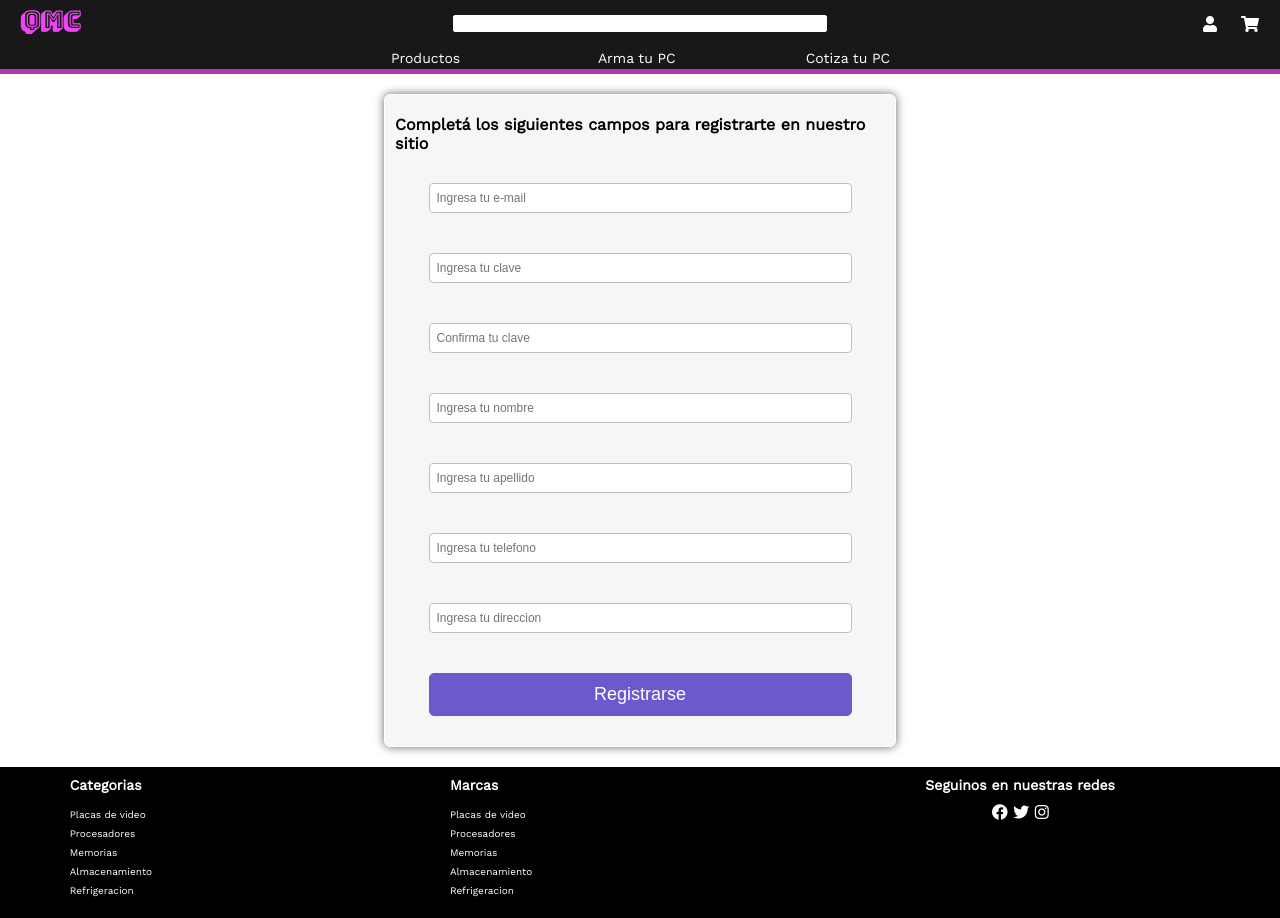
After one commit to 0921CDFSNCN22LAED/grupo-03, a Node server app: template views/register.html in a window 1280 px wide. The commit adds this page. Run offline with Node 20, Linux system fonts and the light colour scheme; the template is opened without the code that fills it, so the values that code supplies are empty.

Commit message:
Se crearon los html de login y register y se creo el estilo de la pagina register

```diff
--- a/app.js
+++ b/app.js
@@ -22,3 +22,11 @@ app.get("/productDetail",(req,res)=>{
 app.get("/productCart",(req,res)=>{
     res.sendFile(path.join(__dirname,"/views/productCart.html"))
 })
+
+app.get("/register",(req,res)=>{
+    res.sendFile(path.join(__dirname,"/views/register.html"))
+})
+
+app.get("/login",(req,res)=>{
+    res.sendFile(path.join(__dirname,"/views/login.html"))
+})
--- a/public/css/style.css
+++ b/public/css/style.css
@@ -734,3 +734,76 @@ footer{
 
 
 /*Fin CSS productCart*/
+
+/*Inicio CSS register*/
+
+.main-form form{
+    box-shadow: 0px 0px 10px rgb(100, 100, 100);
+    background-color: #f6f6f6;
+    border: 1px solid white;
+    border-radius: 6px;
+    padding-top: 10px;
+    padding-bottom: 10px;
+    margin-top: 20px;
+    margin-bottom: 20px;
+
+    }
+
+.main-form{
+
+    padding-left: 5vw;
+    padding-right: 5vw;
+}
+
+.cont-form{
+
+    display: flex;
+    flex-wrap: wrap;
+    width: 100%;
+
+}
+
+.cont-form .titulo-form{
+
+    display: flex;
+    justify-content: center;
+    width: 100%;
+}
+
+.cont-form .titulo-form h2{
+
+    font-size: 12px;
+    padding: 10px;
+}
+
+.wrap-form{
+
+    width: 100%;
+    padding: 20px;
+    text-align: center;
+
+}
+
+.wrap-form input{
+
+    width: 90%;
+    border: 1px solid silver;
+    padding: 7px;
+    font-size: 12px;
+    border-radius: 4px;
+}
+
+.wrap-form button{
+
+    background-color: slateblue;
+    color: white;
+    font-size: 18px;
+    border:1px solid slateblue;
+    border-radius: 5px;
+    padding: 10px;
+    width: 90%;
+}
+
+
+
+/*Fin CSS register*/
--- a/public/css/styles-desktop.css
+++ b/public/css/styles-desktop.css
@@ -12,5 +12,12 @@
     }
 
 
+    .main-form{
+
+        padding-left: 30vw;
+        padding-right: 30vw;
+    }
+
+
 
 }
--- a/public/css/styles-tablet.css
+++ b/public/css/styles-tablet.css
@@ -240,4 +240,21 @@
 
         text-align: center;
     }
+
+
+    /*inicio CSS Register*/
+
+    .main-form{
+
+        padding-left: 10vw;
+        padding-right: 10vw;
+    }
+
+    .cont-form .titulo-form h2{
+
+        font-size: 16px;
+        padding: 10px;
+    }
+
+    /*Fin CSS Register*/
 }
--- /dev/null
+++ b/views/register.html
@@ -0,0 +1,172 @@
+<!DOCTYPE html>
+<html lang="en">
+<head>
+    <meta charset="UTF-8">
+    <meta http-equiv="X-UA-Compatible" content="IE=edge">
+    <meta name="viewport" content="width=device-width, initial-scale=1.0">
+    <title>QMC</title>
+    <link rel="stylesheet" href="/css/style.css">
+    <link rel="stylesheet" href="/css/styles-tablet.css">
+    <link rel="stylesheet" href="/css/styles-desktop.css">
+
+    <link rel="preconnect" href="https://fonts.googleapis.com">
+    <link rel="preconnect" href="https://fonts.gstatic.com" crossorigin>
+    <link href="https://fonts.googleapis.com/css2?family=Bungee+Shade&display=swap" rel="stylesheet">
+
+    <link rel="preconnect" href="https://fonts.googleapis.com">
+    <link rel="preconnect" href="https://fonts.gstatic.com" crossorigin>
+    <link href="https://fonts.googleapis.com/css2?family=Work+Sans&display=swap" rel="stylesheet">
+
+
+    <link href="https://cdnjs.cloudflare.com/ajax/libs/font-awesome/5.15.3/css/all.min.css"
+    rel="stylesheet" />
+</head>
+<body>
+
+    <header>
+        <section class="cont-barra">
+                <div class="wrap-barra-logo">
+                    <div class="menu">
+                        <i class="fas fa-bars"></i>
+                    </div>
+                    <div class="logo">
+                        <h1>QMC</h1>
+                    </div>
+                </div>
+                <div class="wrap-barra-busc">
+                    <div class="buscador">
+                        <input type="text">
+                    </div>
+                </div>
+                 <div class="wrap-barra-opc">
+                        <div class="lupa">
+                            <i class="fas fa-search"></i>
+                        </div>
+                        <div class="usuario">
+                            <i class="fas fa-user"></i>
+                        </div>
+                        <div class="carrito">
+                            <i class="fas fa-shopping-cart"></i>
+                        </div>
+
+        </section>
+
+        <section >
+            <nav class="cont-menu" >
+                <li class="wrap-menu"><a href="">Productos</a>
+                    <ul class="sub">
+                        <li><a href="">Placas de video</a></li>
+                        <li><a href="">Motherboards</a></li>
+                        <li><a href="">Microprocesadores</a></li>
+                        <li><a href="">Gabinetes</a></li>
+                        <li><a href="">Accesorios</a></li>
+                        <li><a href="">Almacenamiento</a></li>
+                        <li><a href="">Memorias</a></li>
+                    </ul>
+                </li>
+                <li class="wrap-menu"><a href="">Arma tu PC</a></li>
+                <li class="wrap-menu"><a href="">Cotiza tu PC</a></li>
+
+            </nav>
+        </section>
+        <section class="borde">
+
+
+        </section>
+
+
+    </header>
+
+    <main class="main-form">
+
+        <form action="" class="cont-form">
+            <div class="titulo-form">
+                <h2>Completá los siguientes campos para registrarte en nuestro sitio</h2>
+            </div>
+            <div class="wrap-form">
+                <label for="email">
+                    <input type="email" name="email" placeholder="Ingresa tu e-mail">
+                </label>
+            </div>
+            <div class="wrap-form">
+                <label for="contraseña">
+                    <input type="password" name="password" placeholder="Ingresa tu clave">
+                </label>
+            </div>
+            <div class="wrap-form">
+                <label for="recontraseña">
+                    <input type="repassword" name="repassword" placeholder="Confirma tu clave">
+                </label>
+            </div>
+            <div class="wrap-form">
+                <label for="nombre">
+                    <input type="text" name="nombre" placeholder="Ingresa tu nombre">
+                </label>
+            </div>
+            <div class="wrap-form">
+                <label for="apellido">
+                    <input type="text" name="apellido" placeholder="Ingresa tu apellido">
+                </label>
+            </div>
+            <div class="wrap-form">
+                <label for="telefono">
+                    <input type="text" name="telefono" placeholder="Ingresa tu telefono">
+                </label>
+            </div>
+            <div class="wrap-form">
+                <label for="direccion">
+                    <input type="text" name="direccion" placeholder="Ingresa tu direccion">
+                </label>
+            </div>
+            <div class="wrap-form">
+                <button type="submit">Registrarse</button>
+            </div>
+
+
+        </form>
+
+    </main>
+
+    <footer>
+
+        <section class="cont-footer">
+            <div class="wrap-footer">
+            <h4 class="titulo-footer">Categorias</h4>
+            <div class="list-categoria">
+                <ul>
+                    <li><a href="">Placas de video</a></li>
+                    <li><a href="">Procesadores</a></li>
+                    <li><a href="">Memorias</a></li>
+                    <li><a href="">Almacenamiento</a></li>
+                    <li><a href="">Refrigeracion</a></li>
+                </ul>
+            </div>
+        </div>
+
+        <div class="wrap-footer">
+            <h4 class="titulo-footer">Marcas</h4>
+            <div class="list-categoria">
+                <ul>
+                    <li><a href="">Placas de video</a></li>
+                    <li><a href="">Procesadores</a></li>
+                    <li><a href="">Memorias</a></li>
+                    <li><a href="">Almacenamiento</a></li>
+                    <li><a href="">Refrigeracion</a></li>
+                </ul>
+            </div>
+        </div>
+
+        <div class="wrap-footer-redes">
+            <h4 class="titulo-seguinos">Seguinos en nuestras redes</h4>
+                <div class="list-redes">
+                    <i class="fab fa-facebook"></i>
+                    <i class="fab fa-twitter"></i>
+                    <i class="fab fa-instagram"></i>
+                </div>
+
+        </div>
+    </section>
+
+    </footer>
+</body>
+</html>
```
Also changed, not shown: views/login.html (added, +148 -0 lines).
